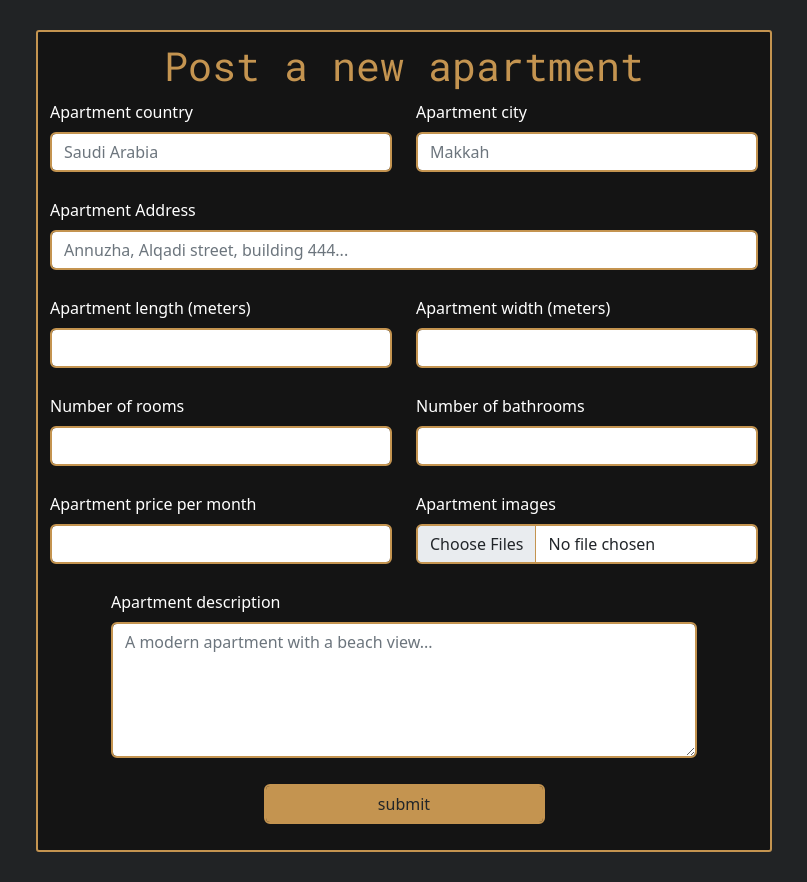
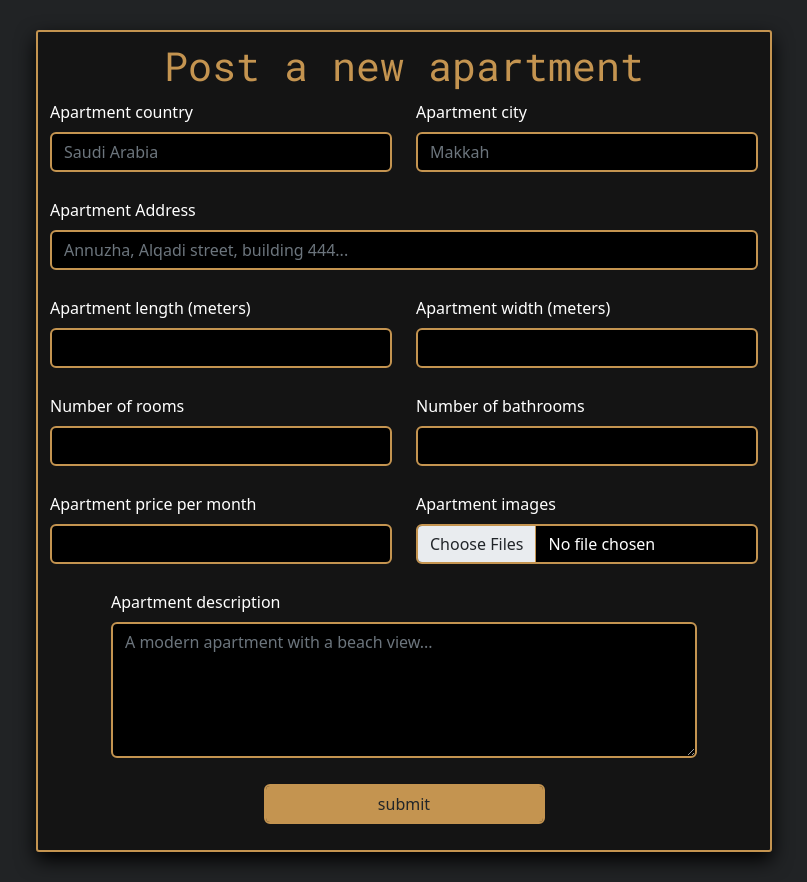
Before and after one commit to CaptainHmD/Hotel-website, a PHP site: page /add_apartment.php in a window 1280 px wide. Shown: the whole page, without its empty margins (236-1043 px from the left). Run offline with PHP 8.4, Linux system fonts and the light colour scheme.

Commit message:
change form colors

```diff
--- a/public/add_apartment.php
+++ b/public/add_apartment.php
@@ -29,13 +29,13 @@
                             <div class='col-sm-6 my-col'>
                                 <div class="mb-3">
                                     <label for="country" class="form-label">Apartment country</label>
-                                    <input type="text" name="country" class="form-control" id="country" placeholder="Saudi Arabia">
+                                    <input type="text" name="country" class="form-control add_form_field" id="country" placeholder="Saudi Arabia">
                                 </div>
                             </div>
                             <div class='col-sm-6 my-col'>
                                 <div class="mb-3">
                                 <label for="city" class="form-label">Apartment city</label>
-                                    <input type="text" name="city" class="form-control" id="city" placeholder="Makkah">
+                                    <input type="text" name="city" class="form-control add_form_field" id="city" placeholder="Makkah">
                                 </div>
                             </div>
                         </div>
@@ -44,7 +44,7 @@
                             <div class='col-12 my-col'>
                                 <div class="mb-3">
                                     <label for="address" class="form-label">Apartment Address</label>
-                                    <input type="text" name="address" class="form-control" id="address" placeholder="Annuzha, Alqadi street, building 444...">
+                                    <input type="text" name="address" class="form-control add_form_field" id="address" placeholder="Annuzha, Alqadi street, building 444...">
                                 </div>
                             </div>
                         </div>
@@ -53,13 +53,13 @@
                             <div class='col-sm-6 my-col'>
                                 <div class="mb-3">
                                     <label for="length" class="form-label">Apartment length (meters)</label>
-                                    <input type="number" name="length" class="form-control" id="length" min=10>
+                                    <input type="number" name="length" class="form-control add_form_field" id="length" min=10>
                                 </div>
                             </div>
                             <div class='col-sm-6 my-col'>
                                 <div class="mb-3">
                                     <label for="width" class="form-label">Apartment width (meters)</label>
-                                    <input type="number" name="width" class="form-control" id="width" min=10>
+                                    <input type="number" name="width" class="form-control add_form_field" id="width" min=10>
                                 </div>
                             </div>
                         </div>
@@ -68,13 +68,13 @@
                             <div class='col-sm-6 my-col'>
                                 <div class="mb-3">
                                     <label for="rooms" class="form-label">Number of rooms</label>
-                                    <input type="number" name="rooms" class="form-control" id="rooms" min=1>
+                                    <input type="number" name="rooms" class="form-control add_form_field" id="rooms" min=1>
                                 </div>
                             </div>
                             <div class='col-sm-6 my-col'>
                                 <div class="mb-3">
                                     <label for="bathrooms" class="form-label">Number of bathrooms</label>
-                                    <input type="number" name="bathrooms" class="form-control" id="bathrooms" min=1>
+                                    <input type="number" name="bathrooms" class="form-control add_form_field" id="bathrooms" min=1>
                                 </div>
                             </div>
                         </div>
@@ -83,14 +83,14 @@
                             <div class='col-sm-6 my-col'>
                                 <div class="mb-3">
                                     <label for="price" class="form-label">Apartment price per month</label>
-                                    <input type="number" name="price" class="form-control" id="price" min=1>
+                                    <input type="number" name="price" class="form-control add_form_field" id="price" min=1>
                                 </div>
                             </div>
                             <div class='col-sm-6 my-col'>
                                 <div class="mb-3">
                                     <div class="mb-3">
                                         <label for="apartment_images" class="form-label">Apartment images</label>
-                                        <input class="form-control" type="file" id="apartment_images" name="apartment_images" accept="image/png, image/jpeg, image/jpg" multiple>
+                                        <input class="form-control add_form_field" type="file" id="apartment_images" name="apartment_images" accept="image/png, image/jpeg, image/jpg" multiple>
                                     </div>
                                 </div>
                             </div>
@@ -100,7 +100,7 @@
                             <div class='col-sm-10 my-col'>
                                 <div class="mb-3">
                                     <label for="description" class="form-label">Apartment description</label>
-                                    <textarea name="description" class="form-control" id="description" cols="60" rows="5" placeholder="A modern apartment with a beach view..."></textarea>
+                                    <textarea name="description" class="form-control add_form_field" id="description" cols="60" rows="5" placeholder="A modern apartment with a beach view..."></textarea>
                                 </div>
                             </div>
                         </div>
--- a/public/css/add_apartment.css
+++ b/public/css/add_apartment.css
@@ -83,6 +83,9 @@ input, #description {
     background-color: var(--main-icon-background-color);
     border: 2px solid var(--second-icon-background-color) !important;
     border-radius: 3px !important;
+    -webkit-box-shadow: 0px 8px 20px 0px rgba(0, 0, 0, 0.15);
+    -moz-box-shadow: 0px 8px 20px 0px rgba(0, 0, 0, 0.15);
+    box-shadow: 0px 8px 20px 0px rgba(0, 0, 0);
 }
 
 label {
@@ -106,3 +109,13 @@ input[type="submit"]:hover {
     -moz-box-shadow: 0px 8px 20px 0px var(--second-icon-background-color);
     box-shadow: 2px 3px 20px 0px var(--second-icon-background-color);
 }
+
+.add_form_field {
+    background-color: black;
+    color: var(--white-color);
+}
+
+.add_form_field:focus {
+    background-color: black;
+    color: var(--white-color);
+}
```
